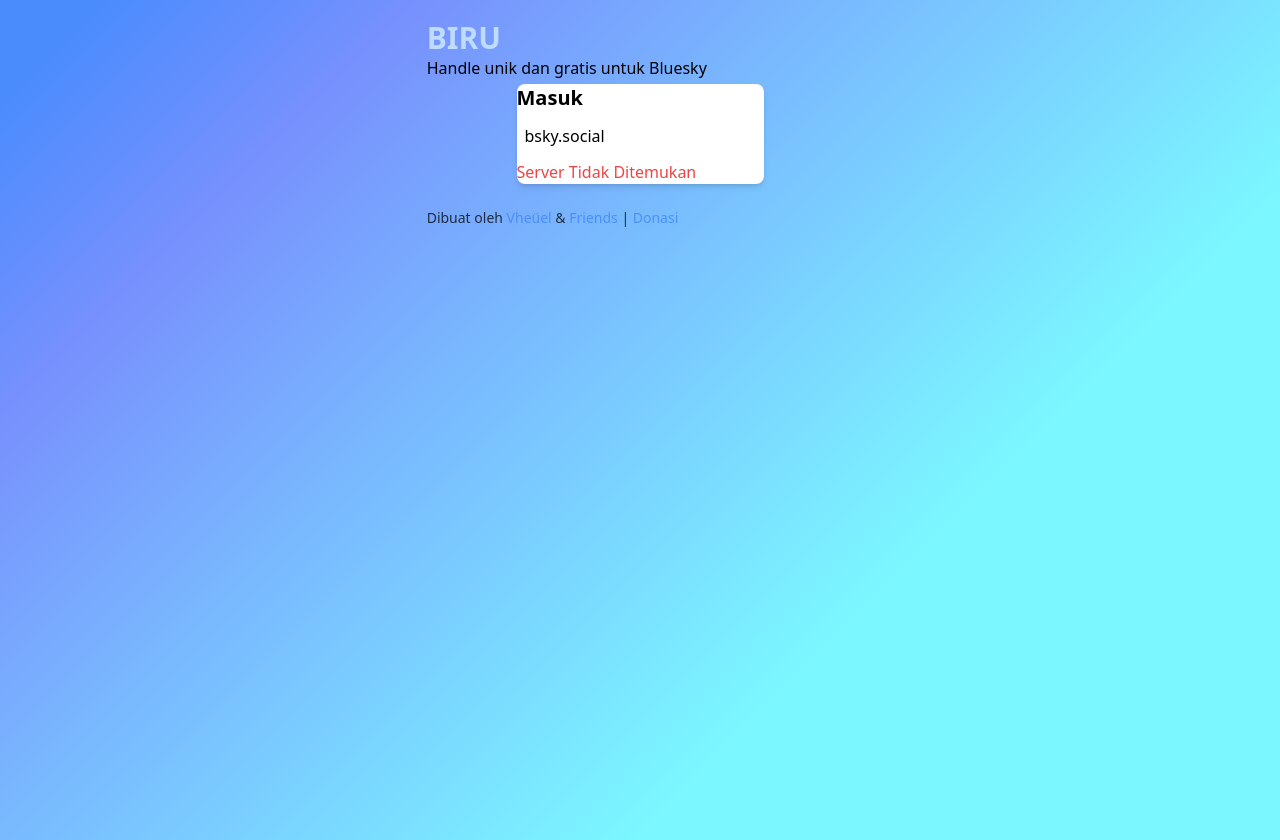
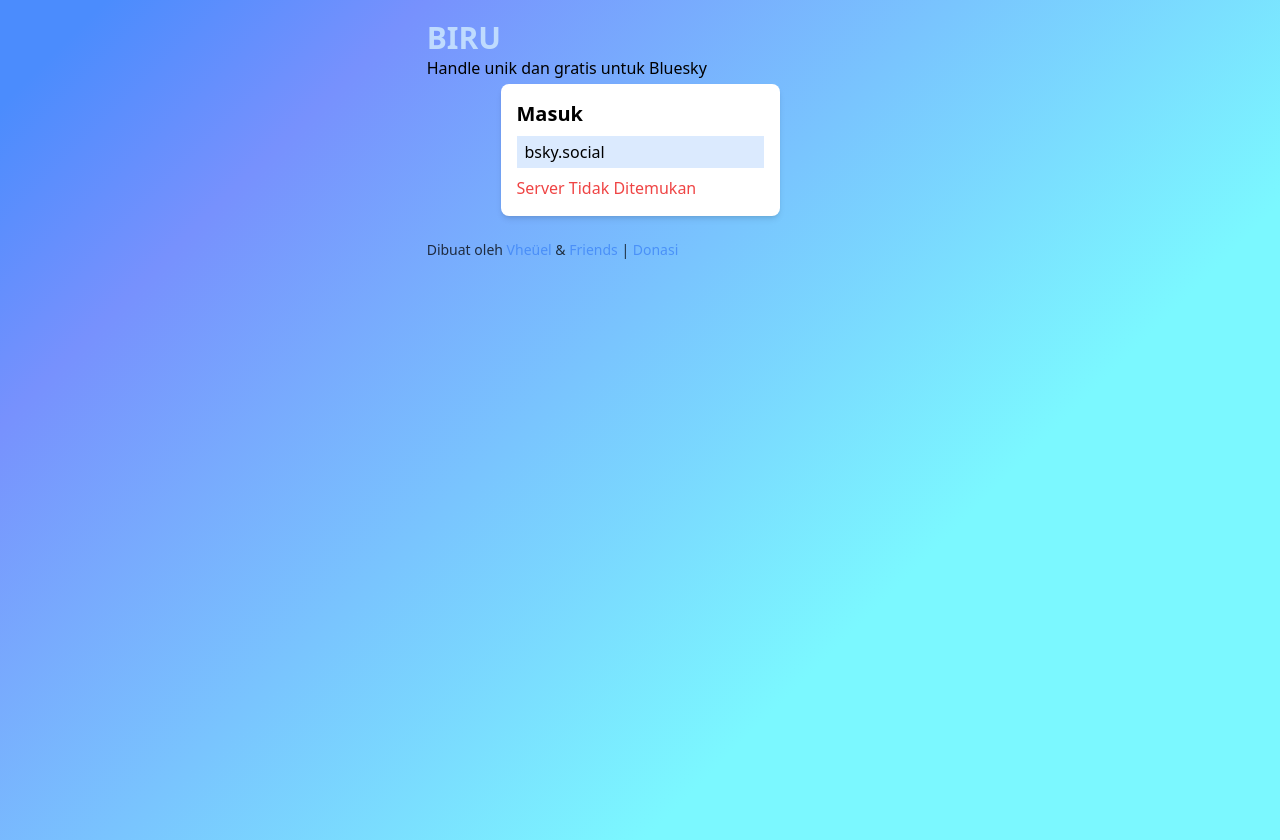
Before and after one commit to Vheuel-Inc/Timi, a Next.js app: page /login in a window 1280 px wide. Built offline with nearby package versions, Linux system fonts and the light colour scheme; no server answers.

Commit message:
Update login.tsx

```diff
--- a/pages/login.tsx
+++ b/pages/login.tsx
@@ -119,10 +119,10 @@
 						<p>Handle unik dan gratis untuk Bluesky</p>
 					</div>
 				</div>
-				<div className="max-w-sm mx-auto bg-white rounded-lg shadow-md overflow-hidden mb-3">
+				<div className="max-w-sm mx-auto bg-white rounded-lg shadow-md overflow-hidden mb-3 p-4">
 					<p className="text-xl font-bold mb-2">Masuk</p>
 					<Input
-						className="w-full"
+						className="w-full bg-blue-100"
 						placeholder="Server (Contoh: bsky.social)"
 						value={server}
 						onClick={() => {
@@ -143,9 +143,9 @@
 					)}
 					{serverDetails  && (
 						<div className="flex flex-col">
-							<Input placeholder="Email" value={email} onChange={e => setEmail(e.target.value)} />
+							<Input className="bg-blue-100" placeholder="Email" value={email} onChange={e => setEmail(e.target.value)} />
 <p className="text-xs opacity-75"><a href="https://bsky.app/settings/app-passwords" className="text-blue-500">Buat kata sandi aplikasi</a> untuk masuk</p>
-							<Input type="password" placeholder="Kata sandi aplikasi" value={password} onChange={e => setPassword(e.target.value)} />
+							<Input className="bg-blue-100" type="password" placeholder="Kata sandi aplikasi" value={password} onChange={e => setPassword(e.target.value)} />
 							<p className="text-sm mt-3 font-semibold text-red-500">Catatan</p>
 							<p className="text-sm opacity-75 mb-1">
 Kami tidak menyimpan kredensial Bluesky Anda di server kami. Kredensial seperti email & kata sandi aplikasi tersimpan secara lokal diperangkat anda dan hanya dikirimkan ke server untuk verifikasi langsung dengan server Bluesky Anda.</p>
```
